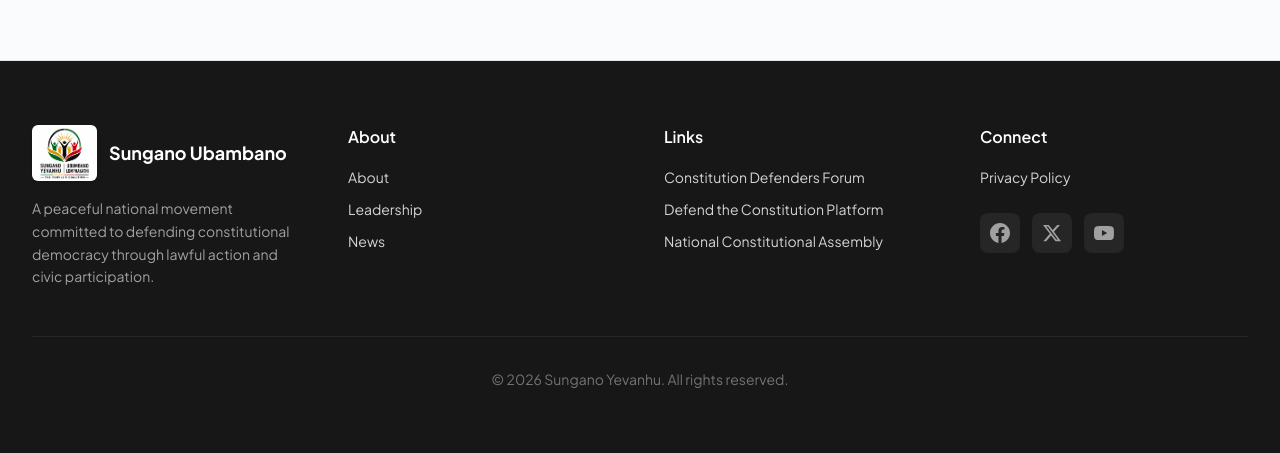
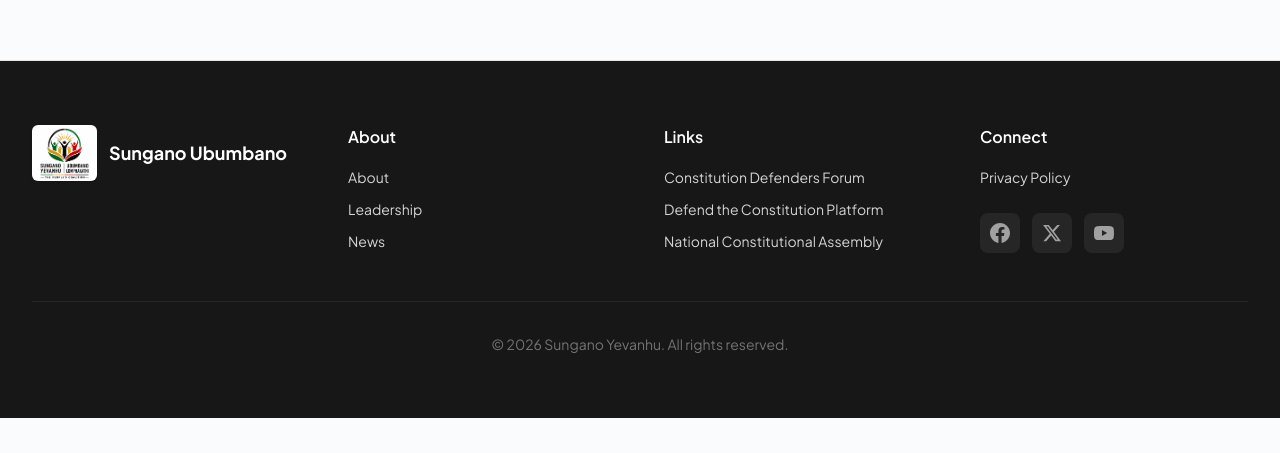
Before and after one commit to mcmanyika/sungano, a Next.js app: page /news/1 in a window 1280 px wide. Shown: the part 740-1193 px from the top of the page. After the commit the page ends 1158 px from the top, so only its background shows below. Built offline with nearby package versions, Linux system fonts and the light colour scheme; no server answers; the database is empty.

Commit message:
updated app name

```diff
--- a/src/components/layout/Footer.tsx
+++ b/src/components/layout/Footer.tsx
@@ -53,12 +53,9 @@ export function Footer() {
               style={{ width: "auto" }}
               />
               <span className="whitespace-nowrap font-display text-base font-bold leading-none text-white sm:text-lg">
-                Sungano Ubambano
+                Sungano Ubumbano
               </span>
             </Link>
-            <p className="mt-4 text-sm leading-relaxed text-neutral-400">
-              A peaceful national movement committed to defending constitutional democracy through lawful action and civic participation.
-            </p>
           </div>
 
           {/* About links */}
--- a/src/components/layout/Navbar.tsx
+++ b/src/components/layout/Navbar.tsx
@@ -64,7 +64,7 @@ export function Navbar() {
               isScrolled ? "text-neutral-900" : "text-white",
             )}
           >
-            Sungano Ubambano
+            Sungano Ubumbano
           </span>
         </Link>
 
```
